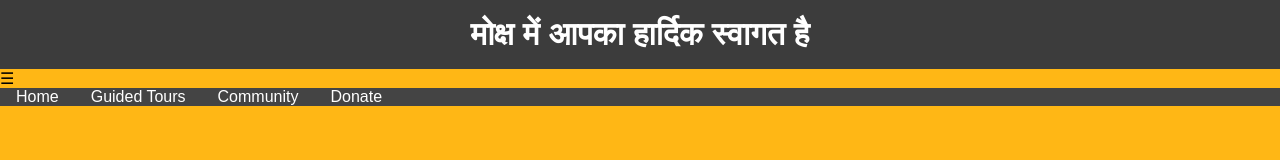
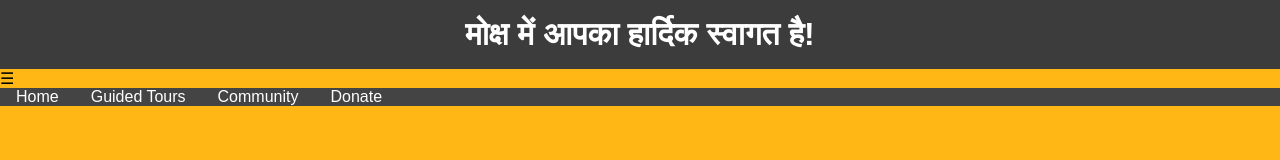
Before and after one commit to Ritwik1607/moksh.ai, a plain HTML site: page explore.html in a window 1280 px wide. Shown: the top 160 px of the page. Drawn offline with Linux system fonts and the light colour scheme.

Commit message:
Update explore.html

```diff
--- a/explore.html
+++ b/explore.html
@@ -8,7 +8,7 @@
 </head>
 <body>
     <header>
-        <h1>मोक्ष में आपका हार्दिक स्वागत है</h1>
+        <h1>मोक्ष में आपका हार्दिक स्वागत है!</h1>
     </header>
     <nav>
    <div class="menu-toggle">&#9776;</div>
```
